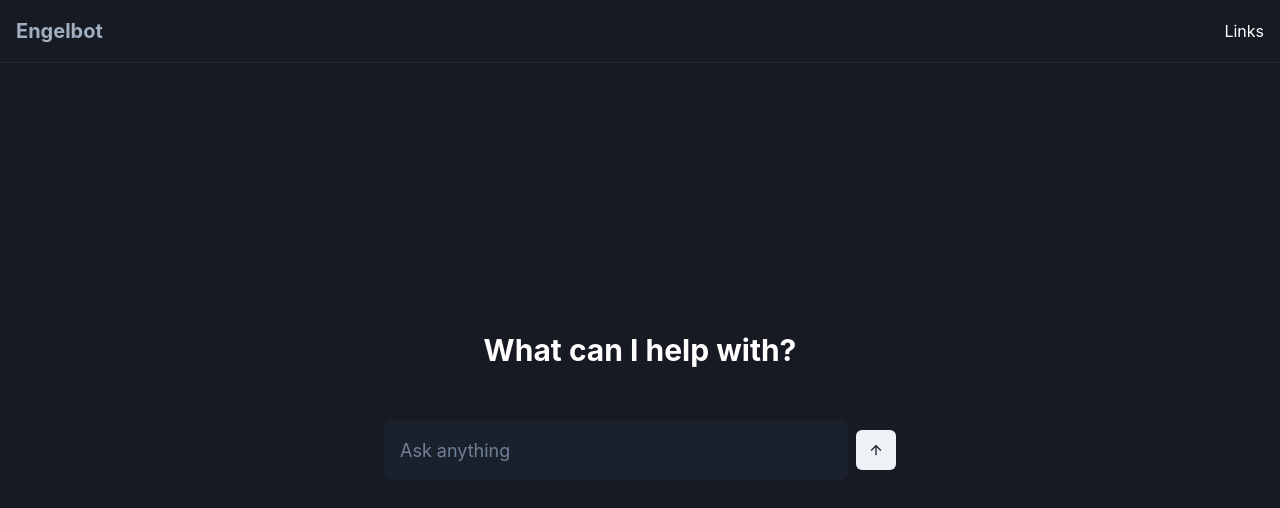
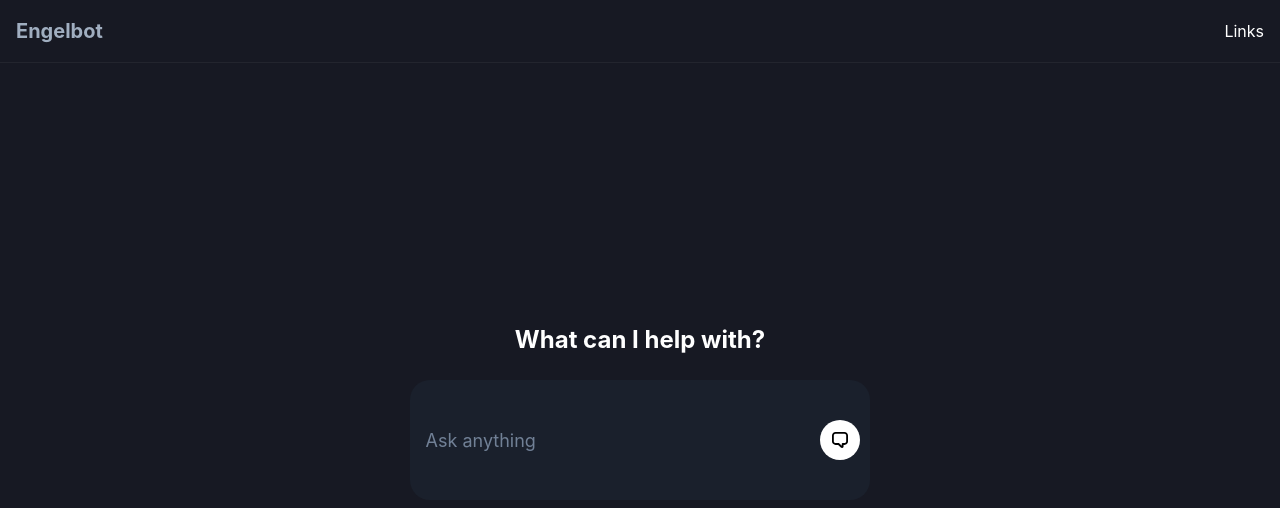
Before and after one commit to megaraph/guppy-frontend, a React (Vite) app: page / in a window 1280 px wide. Shown: the top 508 px of the page. Built offline with nearby package versions, Linux system fonts and the light colour scheme.

Commit message:
update send button to be inside textbox

```diff
--- a/src/App.tsx
+++ b/src/App.tsx
@@ -1,5 +1,13 @@
-import { Box, Input, IconButton, VStack, Text, HStack } from "@chakra-ui/react";
-import { ArrowUpIcon } from "@chakra-ui/icons";
+import {
+    Box,
+    Input,
+    IconButton,
+    VStack,
+    Text,
+    HStack,
+    Flex,
+} from "@chakra-ui/react";
+import { ChatIcon } from "@chakra-ui/icons";
 import { useState, useEffect, useRef } from "react";
 
 const mockResponses: { [key: string]: string } = {
@@ -51,6 +59,7 @@
             flexDirection="column"
             alignItems="center"
             justifyContent="center"
+            p={16}
         >
             {/* Navbar */}
             <HStack
@@ -89,7 +98,7 @@
                         justifyContent="center"
                     >
                         <Text
-                            fontSize="3xl"
+                            fontSize="2xl"
                             fontWeight="bold"
                             textAlign="center"
                         >
@@ -102,7 +111,7 @@
                         alignItems="center"
                         justifyContent="center"
                     >
-                        <HStack w="full">
+                        <Flex w="full" position="relative" alignItems="center">
                             <Input
                                 placeholder="Ask anything"
                                 value={input}
@@ -112,18 +121,26 @@
                                 }}
                                 bg="gray.800"
                                 border="none"
-                                _focus={{ bg: "gray.700" }}
+                                _focus={{ bg: "gray.700", zIndex: 1 }}
                                 color="white"
-                                height="60px"
+                                height="120px"
                                 fontSize="lg"
+                                pr="60px"
+                                borderRadius="20px"
                             />
                             <IconButton
-                                icon={<ArrowUpIcon />}
+                                icon={<ChatIcon color="black" />}
                                 aria-label="Send Message"
-                                colorScheme="gray"
                                 onClick={sendMessage}
+                                position="absolute"
+                                right="10px"
+                                bg="white"
+                                borderRadius="full"
+                                _hover={{ bg: "gray.300" }}
+                                boxSize="40px"
+                                zIndex={2}
                             />
-                        </HStack>
+                        </Flex>
                     </Box>
                 </Box>
             )}
@@ -156,14 +173,16 @@
             </VStack>
 
             {chatStarted && (
-                <HStack
+                <Flex
                     w="full"
                     maxW="800px"
                     p={4}
-                    position="absolute"
+                    position="fixed"
                     bottom={0}
                     bg="gray.900"
+                    alignItems="center"
                 >
+                    <Flex w="full" position="relative" alignItems="center">
                         <Input
                             placeholder="Ask anything"
                             value={input}
@@ -173,18 +192,26 @@
                             }}
                             bg="gray.800"
                             border="none"
-                        _focus={{ bg: "gray.700" }}
+                            _focus={{ bg: "gray.700", zIndex: 1 }}
                             color="white"
                             height="60px"
-                        fontSize="lg"
+                            fontSize="g"
+                            pr="60px"
                         />
                         <IconButton
-                        icon={<ArrowUpIcon />}
+                            icon={<ChatIcon color="black" />}
                             aria-label="Send Message"
-                        colorScheme="gray"
                             onClick={sendMessage}
+                            position="absolute"
+                            right="10px"
+                            bg="white"
+                            borderRadius="full"
+                            _hover={{ bg: "gray.300" }}
+                            boxSize="40px"
+                            zIndex={2}
                         />
-                </HStack>
+                    </Flex>
+                </Flex>
             )}
         </Box>
     );
```
Lines whose indentation alone changed are shown as unchanged.
